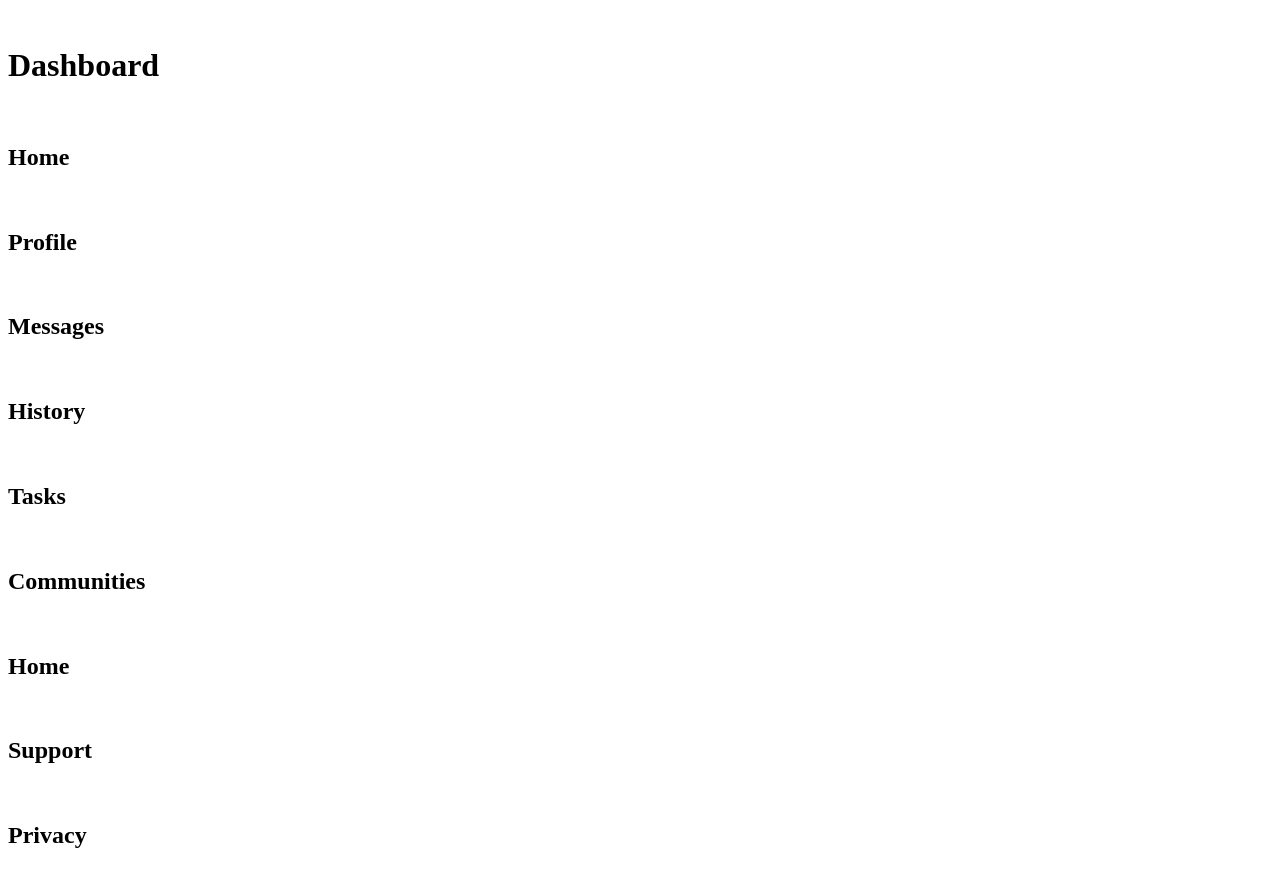
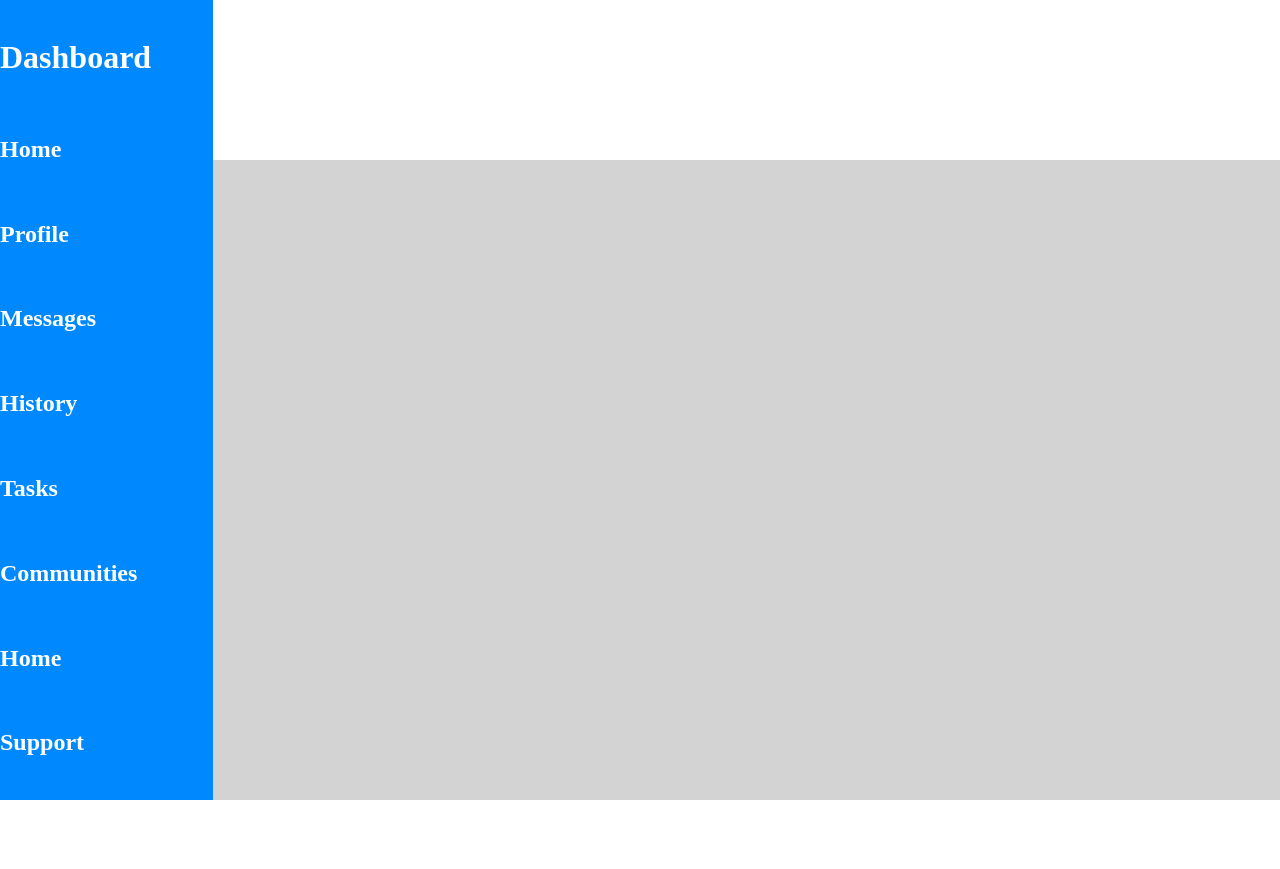
Before and after one commit to codyalanstubbs/top-admin-dashboard, a plain HTML site: page index.html in a window 1280 px wide. After the commit the page ends 841 px from the top, so only its background shows below. Drawn offline with Linux system fonts and the light colour scheme.

Commit message:
Add styling to view parent containers

```diff
--- a/style.css
+++ b/style.css
@@ -1,5 +1,37 @@
+body {
+    display: grid;
+    grid-template-columns: 1fr 5fr;
+    grid-template-rows: 1fr 4fr;
+
+    height: 100vh;
+    margin: 0;
+    padding: 0;
+}
+
 ul {
     list-style: none;
     margin: 0;
     padding: 0;
 }
+
+.navbar {
+    grid-column: 1;
+    grid-row: 1 / -1;
+
+    color: white;
+    background-color: #0088ff;
+}
+
+.menu {
+    grid-column: 2;
+    grid-row: 1;
+
+    background-color: white;
+}
+
+.content {
+    grid-column: 2;
+    grid-row: 2;
+
+    background-color: lightgrey;
+}
```
